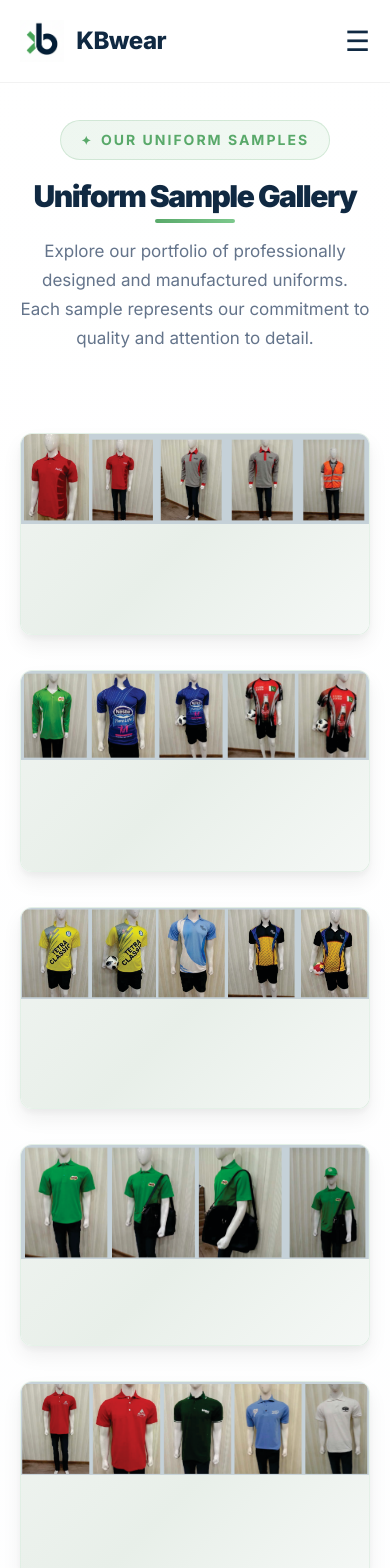
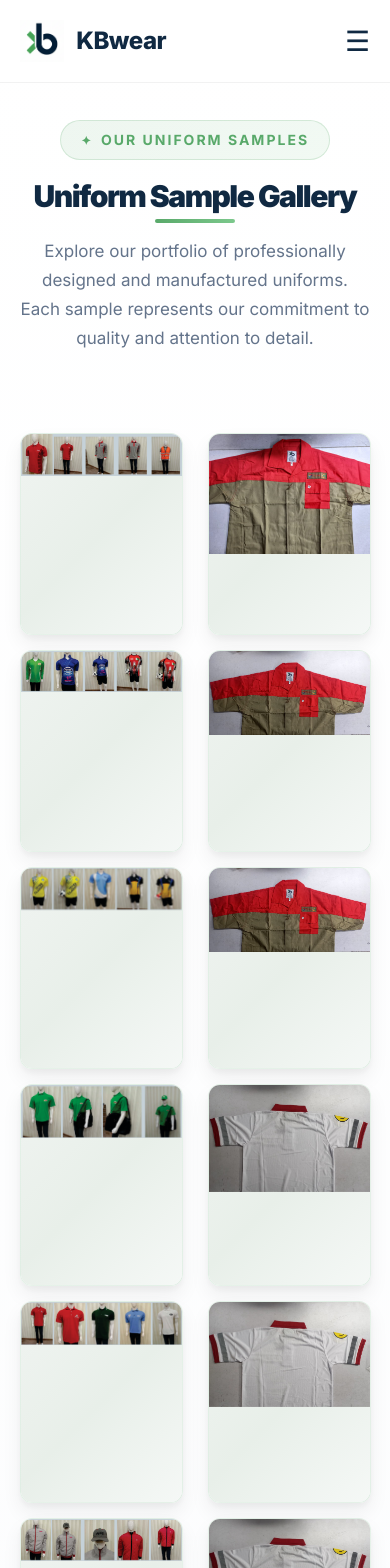
Before and after one commit to Ukzzz/custom, a Next.js app in the folder kbwear-next/: page /samples in a window 390 px wide. Shown: the top 1568 px of the page. Built offline with nearby package versions, Linux system fonts and the light colour scheme.

Commit message:
Enable 2-column masonry layout on mobile

```diff
--- a/kbwear-next/app/styles/samples.css
+++ b/kbwear-next/app/styles/samples.css
@@ -15,6 +15,12 @@
     break-inside: avoid;
     margin-bottom: 35px;
     width: 100%;
+}
+
+@media (max-width: 768px) {
+    .sample-card {
+        margin-bottom: 15px;
+    }
 }
 
 .sample-card:hover {
--- a/kbwear-next/app/styles/styles.css
+++ b/kbwear-next/app/styles/styles.css
@@ -810,7 +810,8 @@ section {
 
 @media (max-width: 768px) {
     .samples-grid {
-        column-count: 1;
+        column-count: 2;
+        column-gap: 15px;
     }
 }
 
```
